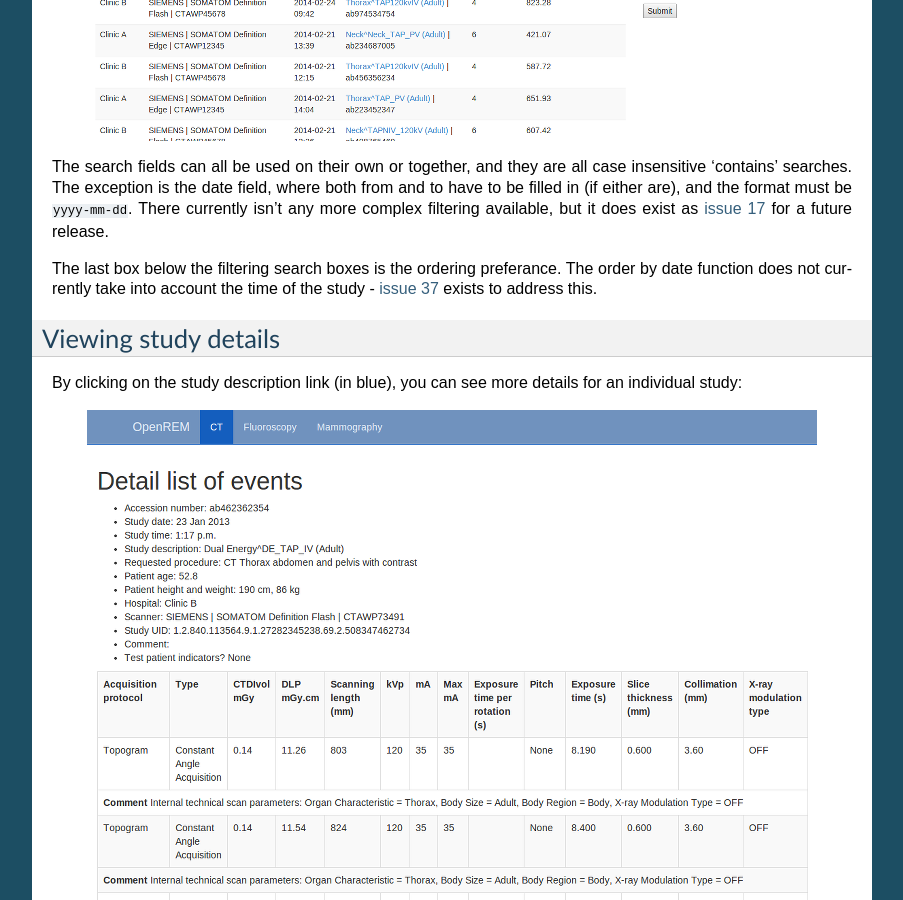
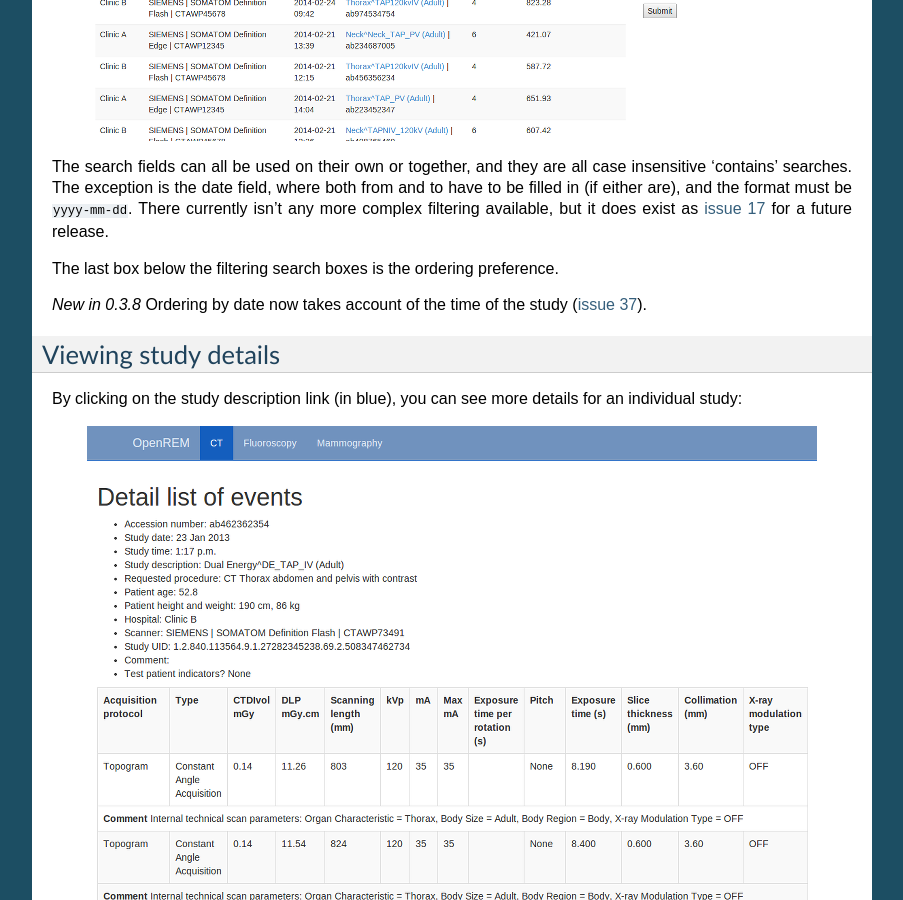
Before and after one commit to ckswilliams/modOpenREM, a Sphinx documentation site: the page built from docs/interface.rst, in a window 1280 px wide and 900 px high, scrolled down 1440 px. Shown: the whole window, without its empty margins (198-1101 px from the left). Built offline with Sphinx 7.4.7, drawn with Linux system fonts in a browser that asks for light colours.

Commit message:
Updated to remove message about time sorting and added one to inform that it now does. Fixes #42.

```diff
--- a/docs/interface.rst
+++ b/docs/interface.rst
@@ -42,10 +42,10 @@ must be ``yyyy-mm-dd``. There currently isn't any more complex filtering
 available, but it does exist as `issue 17 <https://bitbucket.org/edmcdonagh/openrem/issue/17/>`_
 for a future release.
 
-The last box below the filtering search boxes is the ordering preferance.
-The order by date function does not currently take into account the time
-of the study - `issue 37 <https://bitbucket.org/edmcdonagh/openrem/issue/37>`_
-exists to address this.
+The last box below the filtering search boxes is the ordering preference.
+
+*New in 0.3.8* Ordering by date now takes account of the time of the study
+(`issue 37 <https://bitbucket.org/edmcdonagh/openrem/issue/37>`_).
 
 Viewing study details
 =====================
```
